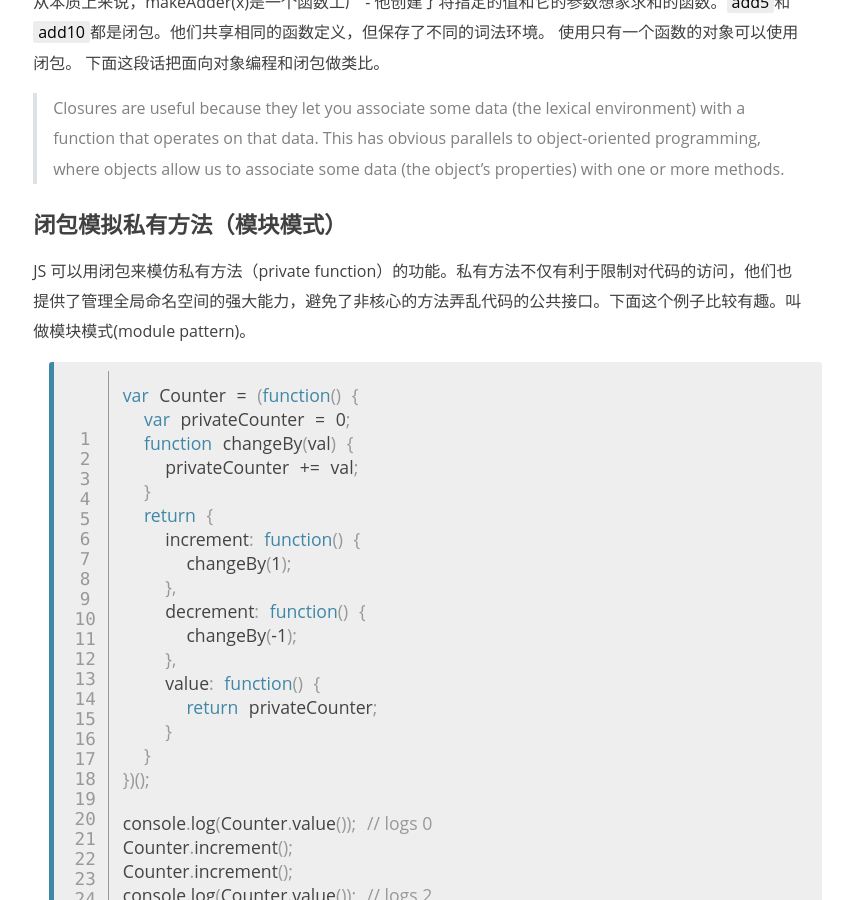
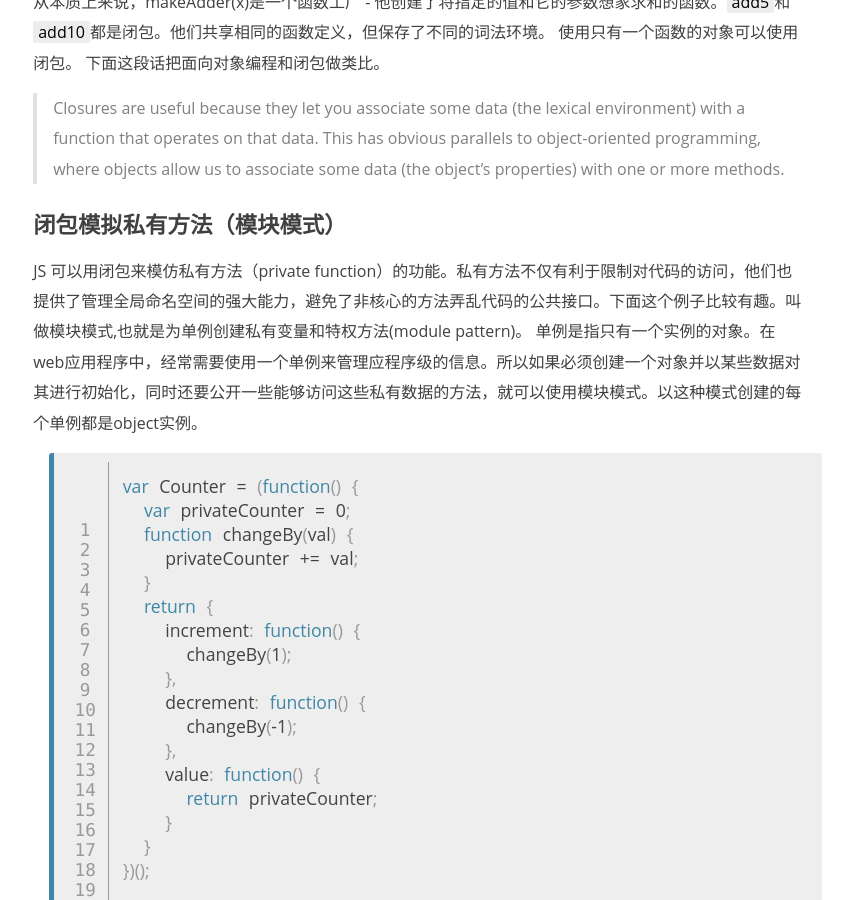
Before and after one commit to Lyra007/lyra007.github.io, a Jekyll site: the page built from _posts/learn/2018-06-19-the-understanding-of-closure.md, in a window 1280 px wide and 900 px high, scrolled down 1090 px. Shown: the whole window, without its empty margins (187-1040 px from the left). Built offline with Jekyll 4.4.1, drawn with Linux system fonts in a browser that asks for light colours; Markdown is read by kramdown in place of the engine named in the settings.

Commit message:
completed

```diff
--- a/_posts/learn/2018-06-19-the-understanding-of-closure.md
+++ b/_posts/learn/2018-06-19-the-understanding-of-closure.md
@@ -32,7 +32,8 @@
 > Closures are useful because they let you associate some data (the lexical environment) with a function that operates on that data. This has obvious parallels to object-oriented programming, where objects allow us to associate some data (the object's properties) with one or more methods.
 
 #### 闭包模拟私有方法（模块模式）
-JS 可以用闭包来模仿私有方法（private function）的功能。私有方法不仅有利于限制对代码的访问，他们也提供了管理全局命名空间的强大能力，避免了非核心的方法弄乱代码的公共接口。下面这个例子比较有趣。叫做模块模式(module pattern)。
+JS 可以用闭包来模仿私有方法（private function）的功能。私有方法不仅有利于限制对代码的访问，他们也提供了管理全局命名空间的强大能力，避免了非核心的方法弄乱代码的公共接口。下面这个例子比较有趣。叫做模块模式,也就是为单例创建私有变量和特权方法(module pattern)。
+单例是指只有一个实例的对象。在web应用程序中，经常需要使用一个单例来管理应程序级的信息。所以如果必须创建一个对象并以某些数据对其进行初始化，同时还要公开一些能够访问这些私有数据的方法，就可以使用模块模式。以这种模式创建的每个单例都是object实例。
 
 {% highlight javascript linenos%}
 var Counter = (function() {
```
